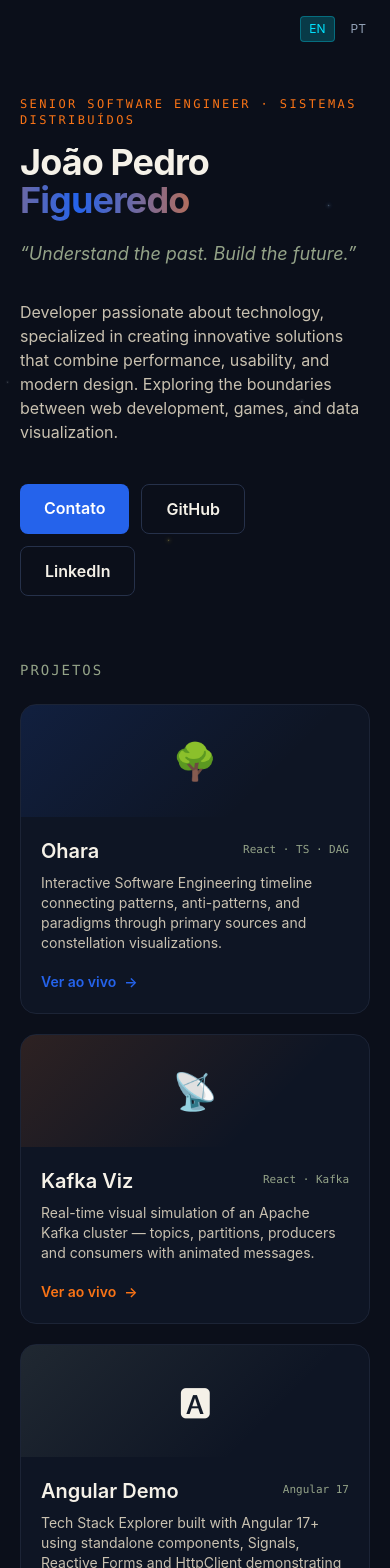
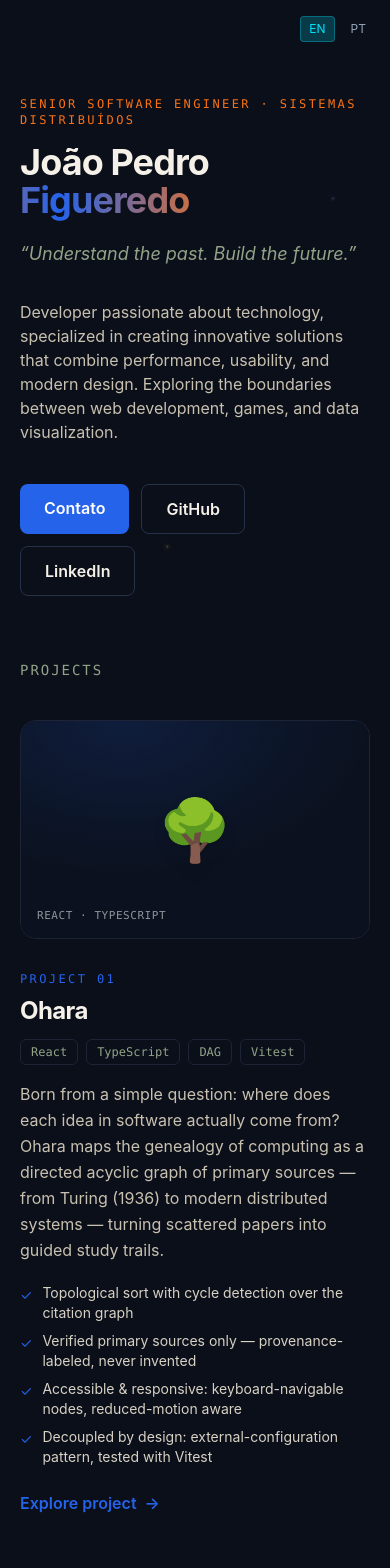
Before and after one commit to jpfigueredo/jpfigueredo.github.io, a React (Vite) app in the folder web/: page / in a window 390 px wide. Shown: the top 1568 px of the page. Built offline with nearby package versions, Linux system fonts and the light colour scheme.

Commit message:
feat(web): homepage zig-zag — preview tile + descrição rica (motivação + -ilities) EN/PT

```diff
--- a/web/src/i18n/locales/en.json
+++ b/web/src/i18n/locales/en.json
@@ -20,7 +20,14 @@
     },
     "swTimeline": {
       "title": "Ohara",
-      "description": "Interactive Software Engineering timeline connecting patterns, anti-patterns, and paradigms through primary sources and constellation visualizations."
+      "description": "Interactive Software Engineering timeline connecting patterns, anti-patterns, and paradigms through primary sources and constellation visualizations.",
+      "blurb": "Born from a simple question: where does each idea in software actually come from? Ohara maps the genealogy of computing as a directed acyclic graph of primary sources — from Turing (1936) to modern distributed systems — turning scattered papers into guided study trails.",
+      "highlights": [
+        "Topological sort with cycle detection over the citation graph",
+        "Verified primary sources only — provenance-labeled, never invented",
+        "Accessible & responsive: keyboard-navigable nodes, reduced-motion aware",
+        "Decoupled by design: external-configuration pattern, tested with Vitest"
+      ]
     },
     "stats": {
       "years": "Years of Experience",
@@ -41,12 +48,30 @@
     },
     "kafkaViz": {
       "title": "Kafka Viz",
-      "description": "Real-time visual simulation of an Apache Kafka cluster — topics, partitions, producers and consumers with animated messages."
+      "description": "Real-time visual simulation of an Apache Kafka cluster — topics, partitions, producers and consumers with animated messages.",
+      "blurb": "Distributed messaging is hard to grasp from a static diagram. Kafka Viz turns an Apache Kafka cluster into a living picture — watch messages flow through topics and partitions, consumer groups rebalance, and offsets advance in real time.",
+      "highlights": [
+        "Faithful model of partitions, consumer groups and offsets",
+        "Smooth, real-time animation of message flow",
+        "Consumer lag and message routing visualized live",
+        "Built in React + TypeScript, zero backend required"
+      ]
     },
     "angularDemo": {
       "title": "Angular Demo",
-      "description": "Tech Stack Explorer built with Angular 17+ using standalone components, Signals, Reactive Forms and HttpClient demonstrating real-world patterns."
-    }
+      "description": "Tech Stack Explorer built with Angular 17+ using standalone components, Signals, Reactive Forms and HttpClient demonstrating real-world patterns.",
+      "blurb": "A focused showcase of where Angular is heading. Built on Angular 17+ with standalone components and the new control flow, it demonstrates modern, testable patterns end to end — no NgModules, no boilerplate.",
+      "highlights": [
+        "Standalone components with the new @for / @if control flow",
+        "Reactive state with Signals — fine-grained, predictable updates",
+        "Typed Reactive Forms and HttpClient with real-world structure",
+        "Maintainable & testable: clear separation of concerns"
+      ]
+    },
+    "projectsTitle": "Projects",
+    "projectLabel": "Project",
+    "viewLive": "View live",
+    "explore": "Explore project"
   },
   "goom64": {
     "title": "GOOM64",
--- a/web/src/i18n/locales/pt.json
+++ b/web/src/i18n/locales/pt.json
@@ -20,7 +20,14 @@
     },
     "swTimeline": {
       "title": "Ohara",
-      "description": "Trilhas de leitura sobre fontes primárias: um DAG da genealogia das ideias, do fundamental ao moderno — com prévia, referências e caminho de estudo."
+      "description": "Trilhas de leitura sobre fontes primárias: um DAG da genealogia das ideias, do fundamental ao moderno — com prévia, referências e caminho de estudo.",
+      "blurb": "Nasceu de uma pergunta simples: de onde vem, de fato, cada ideia da computação? Ohara mapeia a genealogia das ideias como um grafo acíclico dirigido de fontes primárias — de Turing (1936) aos sistemas distribuídos modernos — transformando papers dispersos em trilhas de estudo guiadas.",
+      "highlights": [
+        "Ordenação topológica com detecção de ciclos sobre o grafo de citações",
+        "Só fontes primárias verificadas — com proveniência rotulada, proibido inventar",
+        "Acessível e responsivo: nós navegáveis por teclado, respeita reduced-motion",
+        "Desacoplado por design: external-configuration pattern, testado com Vitest"
+      ]
     },
     "stats": {
       "years": "Anos de Experiência",
@@ -41,12 +48,30 @@
     },
     "kafkaViz": {
       "title": "Kafka Viz",
-      "description": "Simulação visual de um cluster Apache Kafka em tempo real — tópicos, partições, producers e consumers com animação de mensagens."
+      "description": "Simulação visual de um cluster Apache Kafka em tempo real — tópicos, partições, producers e consumers com animação de mensagens.",
+      "blurb": "Mensageria distribuída é difícil de entender num diagrama estático. Kafka Viz transforma um cluster Apache Kafka numa imagem viva — veja mensagens fluindo por tópicos e partições, consumer groups rebalanceando e offsets avançando em tempo real.",
+      "highlights": [
+        "Modelo fiel de partições, consumer groups e offsets",
+        "Animação fluida do fluxo de mensagens em tempo real",
+        "Lag de consumo e roteamento de mensagens visíveis ao vivo",
+        "Feito em React + TypeScript, sem backend"
+      ]
     },
     "angularDemo": {
       "title": "Angular Demo",
-      "description": "Tech Stack Explorer em Angular 17+ com standalone components, Signals, Reactive Forms e HttpClient demonstrando padrões reais."
-    }
+      "description": "Tech Stack Explorer em Angular 17+ com standalone components, Signals, Reactive Forms e HttpClient demonstrando padrões reais.",
+      "blurb": "Uma vitrine enxuta de para onde o Angular está indo. Construído em Angular 17+ com standalone components e o novo control flow, demonstra padrões modernos e testáveis de ponta a ponta — sem NgModules, sem boilerplate.",
+      "highlights": [
+        "Standalone components com o novo control flow @for / @if",
+        "Estado reativo com Signals — atualizações granulares e previsíveis",
+        "Reactive Forms tipados e HttpClient com estrutura de mundo real",
+        "Manutenível e testável: separação clara de responsabilidades"
+      ]
+    },
+    "projectsTitle": "Projetos",
+    "projectLabel": "Projeto",
+    "viewLive": "Ver ao vivo",
+    "explore": "Explorar projeto"
   },
   "goom64": {
     "title": "GOOM64",
--- a/web/src/main.tsx
+++ b/web/src/main.tsx
@@ -267,13 +267,14 @@ const Footer: React.FC = () => {
 
 // Enhanced Homepage Component
 const PROJECTS = [
-  { key: 'swTimeline', to: '/projects/sw-timeline', tag: 'React · TS · DAG', accent: '#2563EB', icon: '🌳', featured: true },
-  { key: 'kafkaViz', to: '/projects/kafka-viz', tag: 'React · Kafka', accent: '#F97316', icon: '📡', featured: false },
-  { key: 'angularDemo', to: '/projects/angular-demo', tag: 'Angular 17', accent: '#94A388', icon: '🅰', featured: false },
+  { key: 'swTimeline', to: '/projects/sw-timeline', accent: '#2563EB', icon: '🌳', stack: ['React', 'TypeScript', 'DAG', 'Vitest'] },
+  { key: 'kafkaViz', to: '/projects/kafka-viz', accent: '#F97316', icon: '📡', stack: ['React', 'TypeScript', 'Canvas'] },
+  { key: 'angularDemo', to: '/projects/angular-demo', accent: '#94A388', icon: '🅰', stack: ['Angular 17', 'Signals', 'RxJS'] },
 ] as const;
 
 const STACK = ['Java', 'Kotlin', 'Spring', 'Kafka', 'Go', 'React', 'TypeScript', 'Kubernetes', 'AWS'];
 
+// Card = tile de preview clicável (spotlight segue o cursor). O texto rico vive no ProjectDescription.
 const ProjectCard: React.FC<{ p: (typeof PROJECTS)[number] }> = ({ p }) => {
   const { t } = useTranslation();
   const ref = React.useRef<HTMLAnchorElement>(null);
@@ -289,35 +290,66 @@ const ProjectCard: React.FC<{ p: (typeof PROJECTS)[number] }> = ({ p }) => {
       ref={ref}
       to={p.to}
       onMouseMove={handleMove}
-      className={`spotlight-card group rounded-2xl border border-[#1c2436] bg-[#0e1524] overflow-hidden hover:border-[#F97316]/70 transition-colors ${
-        p.featured ? 'md:col-span-2' : ''
-      }`}
+      aria-label={`${t(`home.${p.key}.title`)} — ${t('home.viewLive')}`}
+      className="spotlight-card group block rounded-2xl border border-[#1c2436] bg-[#0e1524] overflow-hidden hover:border-[color:var(--pc)] transition-colors focus:outline-none focus-visible:ring-2 focus-visible:ring-[color:var(--pc)]"
       style={{ ['--pc' as string]: p.accent } as React.CSSProperties}
     >
       <span className="spotlight" aria-hidden="true" />
-      <div className="relative z-10">
-        <div
-          className="h-28 flex items-center justify-center text-4xl"
-          style={{ background: `linear-gradient(135deg, ${p.accent}22, transparent 70%)` }}
-        >
+      <div
+        className="relative z-10 aspect-[16/10] flex items-center justify-center"
+        style={{ background: `radial-gradient(120% 120% at 30% 0%, ${p.accent}26, transparent 60%), #0b111e` }}
+      >
+        <span className="text-6xl sm:text-7xl drop-shadow-lg transition-transform duration-300 group-hover:scale-110">
           {p.icon}
-        </div>
-        <div className="p-5">
-          <div className="flex items-center justify-between gap-3 mb-2">
-            <h3 className="text-xl font-semibold">{t(`home.${p.key}.title`)}</h3>
-            <span className="font-mono text-[11px] text-[#94A388] whitespace-nowrap">{p.tag}</span>
-          </div>
-          <p className="text-[#c9c1b0] text-sm mb-4">{t(`home.${p.key}.description`)}</p>
+        </span>
+        <span className="absolute inset-x-0 bottom-0 flex items-center justify-between px-4 py-3 bg-gradient-to-t from-[#0b111e] to-transparent">
+          <span className="font-mono text-[11px] uppercase tracking-wider text-white/55">
+            {p.stack[0]} · {p.stack[1]}
+          </span>
           <span
-            className="inline-flex items-center gap-2 font-semibold text-sm"
+            className="inline-flex items-center gap-1 font-semibold text-sm opacity-0 -translate-x-1 group-hover:opacity-100 group-hover:translate-x-0 transition-all"
             style={{ color: p.accent }}
           >
-            Ver ao vivo
-            <span className="transition-transform group-hover:translate-x-1">→</span>
+            {t('home.viewLive')} →
           </span>
-        </div>
+        </span>
       </div>
     </Link>
+  );
+};
+
+// Bloco de texto rico: motivação + as -ilities (Kleppmann) que cada projeto demonstra.
+const ProjectDescription: React.FC<{ p: (typeof PROJECTS)[number]; index: number }> = ({ p, index }) => {
+  const { t } = useTranslation();
+  const highlights = t(`home.${p.key}.highlights`, { returnObjects: true }) as unknown as string[];
+  return (
+    <div>
+      <p className="font-mono text-xs tracking-[0.2em] uppercase mb-2" style={{ color: p.accent }}>
+        {t('home.projectLabel')} {String(index + 1).padStart(2, '0')}
+      </p>
+      <h3 className="text-2xl sm:text-3xl font-bold tracking-tight mb-3">{t(`home.${p.key}.title`)}</h3>
+      <div className="flex flex-wrap gap-2 mb-4">
+        {p.stack.map((s) => (
+          <span key={s} className="px-2.5 py-1 rounded-md border border-[#1c2436] text-[#94A388] text-xs font-mono">
+            {s}
+          </span>
+        ))}
+      </div>
+      <p className="text-[#c9c1b0] leading-relaxed mb-5">{t(`home.${p.key}.blurb`)}</p>
+      <ul className="space-y-2 mb-6">
+        {Array.isArray(highlights) &&
+          highlights.map((h) => (
+            <li key={h} className="flex items-start gap-2.5 text-sm text-[#d8d2c4]">
+              <span className="mt-0.5 shrink-0" style={{ color: p.accent }} aria-hidden="true">✓</span>
+              <span>{h}</span>
+            </li>
+          ))}
+      </ul>
+      <Link to={p.to} className="inline-flex items-center gap-2 font-semibold group/link" style={{ color: p.accent }}>
+        {t('home.explore')}
+        <span className="transition-transform group-hover/link:translate-x-1">→</span>
+      </Link>
+    </div>
   );
 };
 
@@ -376,12 +408,21 @@ const Home = () => {
           </div>
         </section>
 
-        {/* Projetos — preview cards (o app completo só carrega ao entrar) */}
-        <section className="pb-20 sm:pb-24">
-          <h2 className="text-sm font-mono tracking-[0.14em] uppercase text-[#94A388] mb-6">Projetos</h2>
-          <div className="grid grid-cols-1 md:grid-cols-2 gap-5">
-            {PROJECTS.map((p) => (
-              <ProjectCard key={p.key} p={p} />
+        {/* Projetos — zig-zag: preview de um lado, descrição rica do outro (alterna) */}
+        <section className="pb-20 sm:pb-28">
+          <h2 className="text-sm font-mono tracking-[0.14em] uppercase text-[#94A388] mb-10">
+            {t('home.projectsTitle')}
+          </h2>
+          <div className="space-y-16 sm:space-y-24">
+            {PROJECTS.map((p, i) => (
+              <div key={p.key} className="grid md:grid-cols-2 gap-8 md:gap-14 items-center">
+                <div className={i % 2 === 1 ? 'md:order-2' : ''}>
+                  <ProjectCard p={p} />
+                </div>
+                <div className={i % 2 === 1 ? 'md:order-1' : ''}>
+                  <ProjectDescription p={p} index={i} />
+                </div>
+              </div>
             ))}
           </div>
         </section>
```
